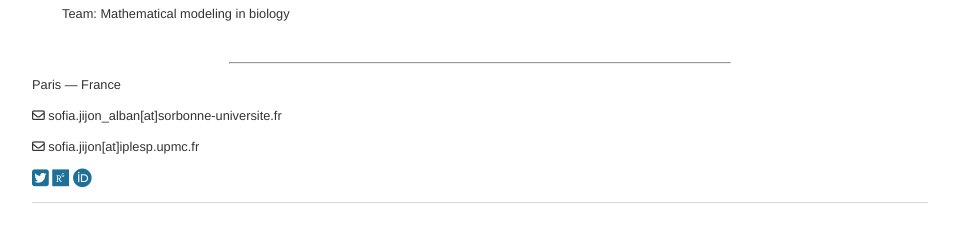
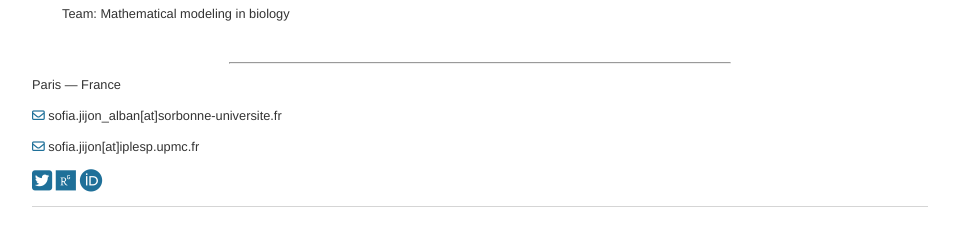
Before and after one commit to sjijon/sjijon.github.io, a Jekyll site: the page built from index.html, in a window 1280 px wide. Shown: the part 457-703 px from the top of the page, without its empty margins (160-1119 px from the left). Built offline with Jekyll 4.4.1, drawn with Linux system fonts in a browser that asks for light colours; nearby versions of some CDN libraries.

Commit message:
Update index.html

```diff
--- a/index.html
+++ b/index.html
@@ -33,15 +33,15 @@ title: Sofia JIJON
 		Paris — France
 	</p>
 	<p>
-		<i class="far fa-envelope"></i> sofia.jijon_alban[at]sorbonne-universite.fr
+		<i class="far fa-envelope" style="color:#1f7099"></i> sofia.jijon_alban[at]sorbonne-universite.fr
 	</p>
 	<p>
-		<i class="far fa-envelope"></i> sofia.jijon[at]iplesp.upmc.fr
+		<i class="far fa-envelope" style="color:#1f7099"></i> sofia.jijon[at]iplesp.upmc.fr
 	</p>
 	<p>
-		<a href="https://twitter.com/Sofia_Jijon"><i class="fab fa-twitter-square" style="font-size: 1.5em"></i></a>
-		<a href="https://www.researchgate.net/profile/Sofia_Jijon"><i class="fab fa-researchgate" style="font-size: 1.5em"></i></a>
-		<a href="https://orcid.org/0000-0002-1292-0512"><i class="fab fa-orcid" style="font-size: 1.5em"></i></a>
+		<a href="https://twitter.com/Sofia_Jijon"><i class="fab fa-twitter-square" style="font-size: 1.8em"></i></a>
+		<a href="https://www.researchgate.net/profile/Sofia_Jijon"><i class="fab fa-researchgate" style="font-size: 1.8em"></i></a>
+		<a href="https://orcid.org/0000-0002-1292-0512"><i class="fab fa-orcid" style="font-size: 1.8em"></i></a>
 	</p>
 
 		</div><!-- /.blurb -->
```
